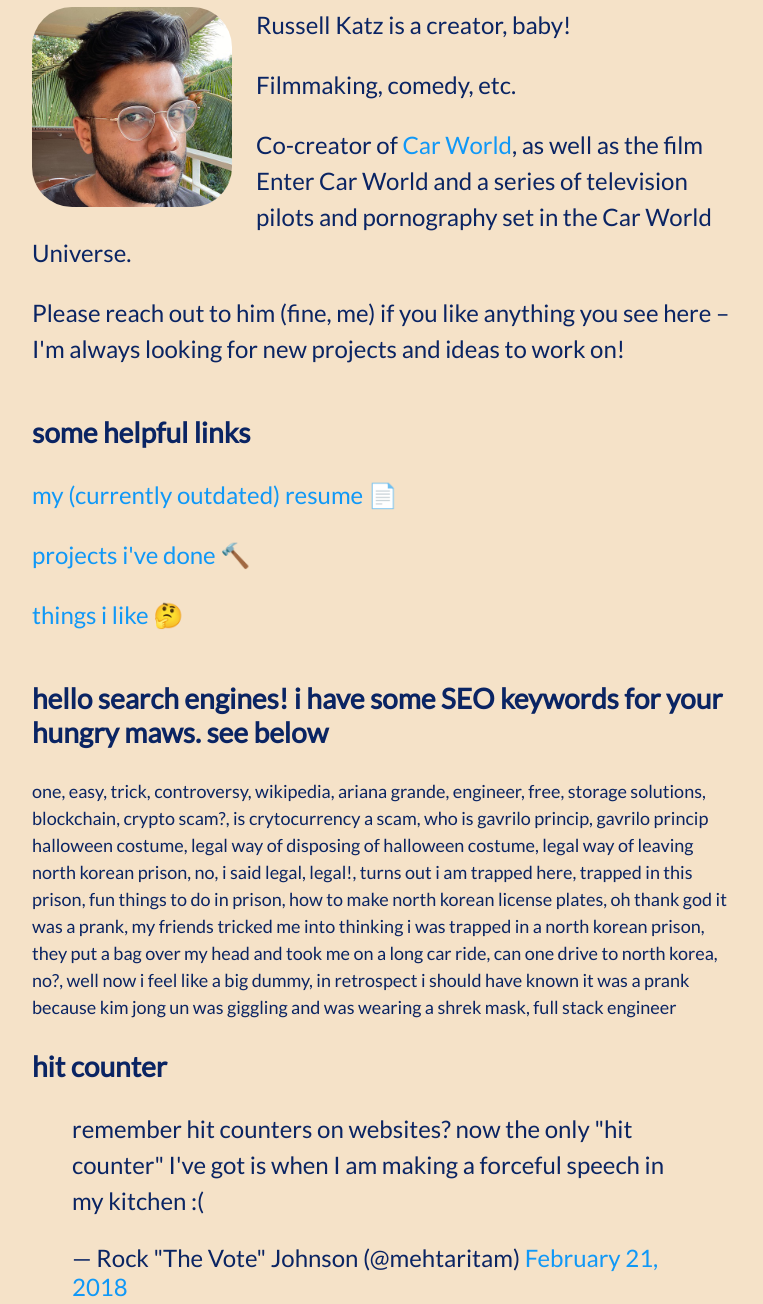
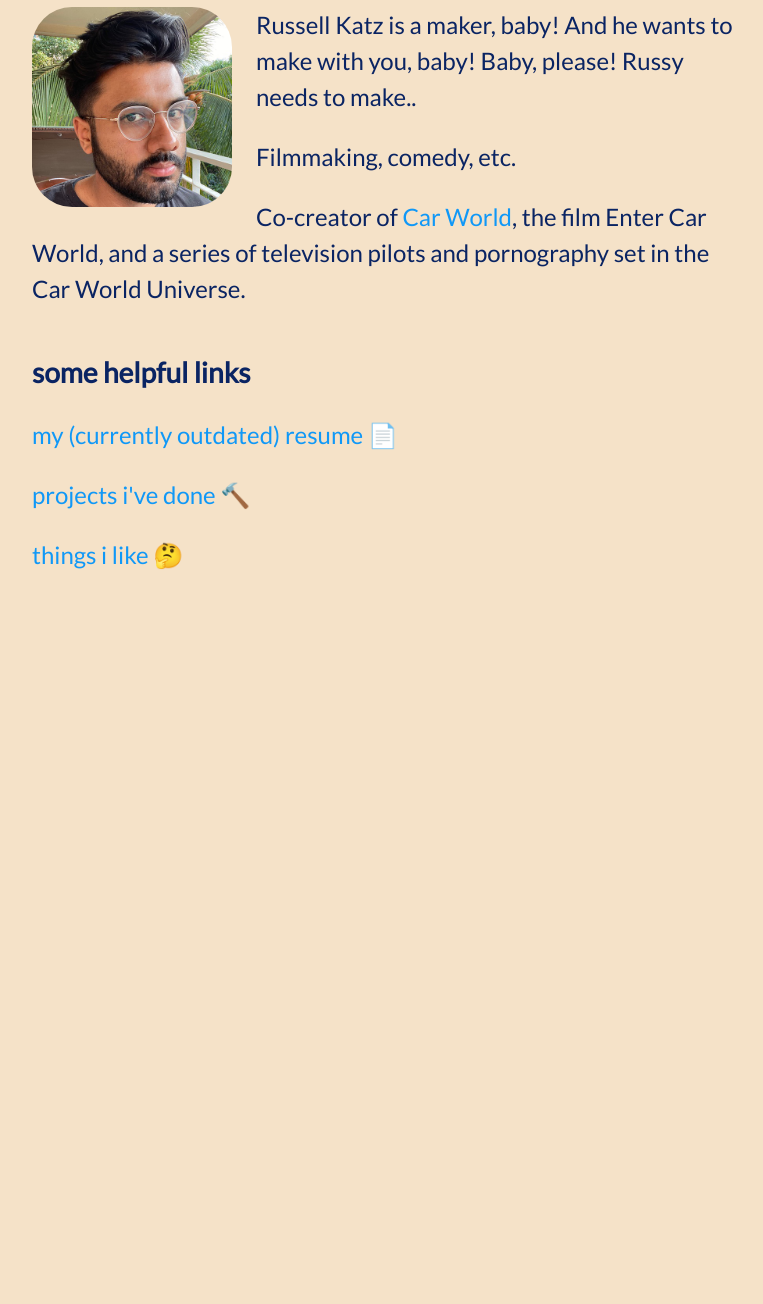
Before and after one commit to rumpopo/rumpopo.github.io, a plain HTML site: page index.html in a window 1280 px wide. Shown: the part 320-1624 px from the top of the page, without its empty margins (40-803 px from the left). After the commit the page ends 1037 px from the top, so only its background shows below. Drawn offline with Linux system fonts and the light colour scheme.

Commit message:
more text

```diff
--- a/index.html
+++ b/index.html
@@ -19,10 +19,9 @@
         </div>
         <div id="about-me">
             <img id="headshot" class="float-left" src="images/headshot.jpg">
-            <p>Russell Katz is a creator, baby!</p>
+            <p>Russell Katz is a maker, baby! And he wants to make with you, baby! Baby, please! Russy needs to make..</p>
             <p>Filmmaking, comedy, etc.</p>
-            <p>Co-creator of <a href="https://carworld.nyc">Car World</a>, as well as the film Enter Car World and a series of television pilots and pornography set in the Car World Universe.</p>
-            <p>Please reach out to him (fine, me) if you like anything you see here – I'm always looking for new projects and ideas to work on!</p>
+            <p>Co-creator of <a href="carworld.nyc">Car World</a>, the film Enter Car World, and a series of television pilots and pornography set in the Car World Universe.</p>
         </div>
         <div id="links">
             <h3>some helpful links</h3>
@@ -30,16 +29,5 @@
             <p><a href="pages/projects.html">projects i've done 🔨</a></p>
             <p><a href="https://www.youtube.com/watch?v=THfiHQZVSw0">things i like 🤔</a></p>
         </div>
-        <div id="SEO">
-            <h3>hello search engines! i have some SEO keywords for your hungry maws. see below</h3>
-            <p id="keywords">one, easy, trick, controversy, wikipedia, ariana grande, engineer, free, storage solutions, blockchain, crypto scam?, is crytocurrency a scam, who is gavrilo princip, gavrilo princip halloween costume, legal way of disposing of halloween costume,
-                legal way of leaving north korean prison, no, i said legal, legal!, turns out i am trapped here, trapped in this prison, fun things to do in prison,
-                how to make north korean license plates, oh thank god it was a prank, my friends tricked me into thinking i was trapped in a north korean prison, they put a bag over my head and took me on a long car ride,
-                can one drive to north korea, no?, well now i feel like a big dummy, in retrospect i should have known it was a prank because kim jong un was giggling and was wearing a shrek mask, full stack engineer<p>
-        </div>
-        <div id="hit-counter">
-            <h3>hit counter</h3>
-            <blockquote class="twitter-tweet" data-lang="en"><p lang="en" dir="ltr">remember hit counters on websites? now the only &quot;hit counter&quot; I&#39;ve got is when I am making a forceful speech in my kitchen :(</p>&mdash; Rock &quot;The Vote&quot; Johnson (@mehtaritam) <a href="https://twitter.com/mehtaritam/status/966391766130855936?ref_src=twsrc%5Etfw">February 21, 2018</a></blockquote> <script async src="https://platform.twitter.com/widgets.js" charset="utf-8"></script>
-    </div>
 </body>
 </html>
```
